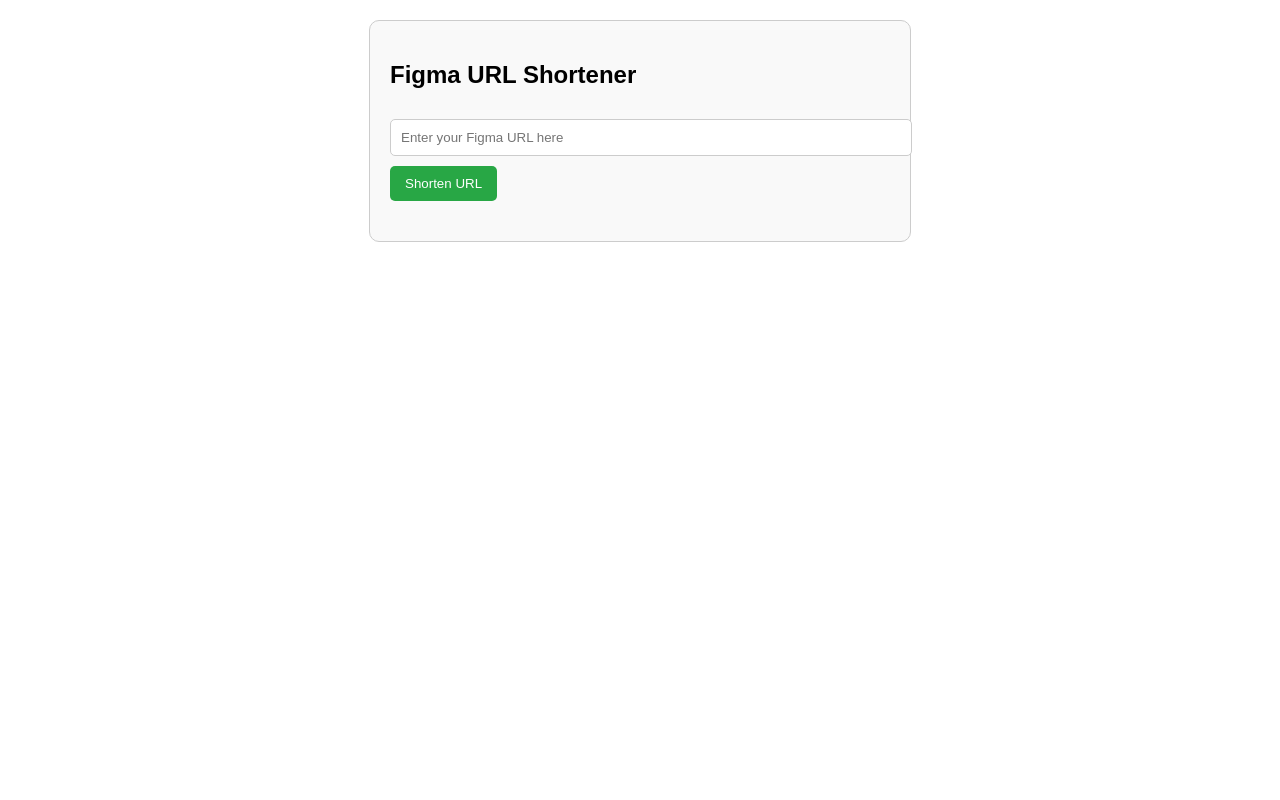
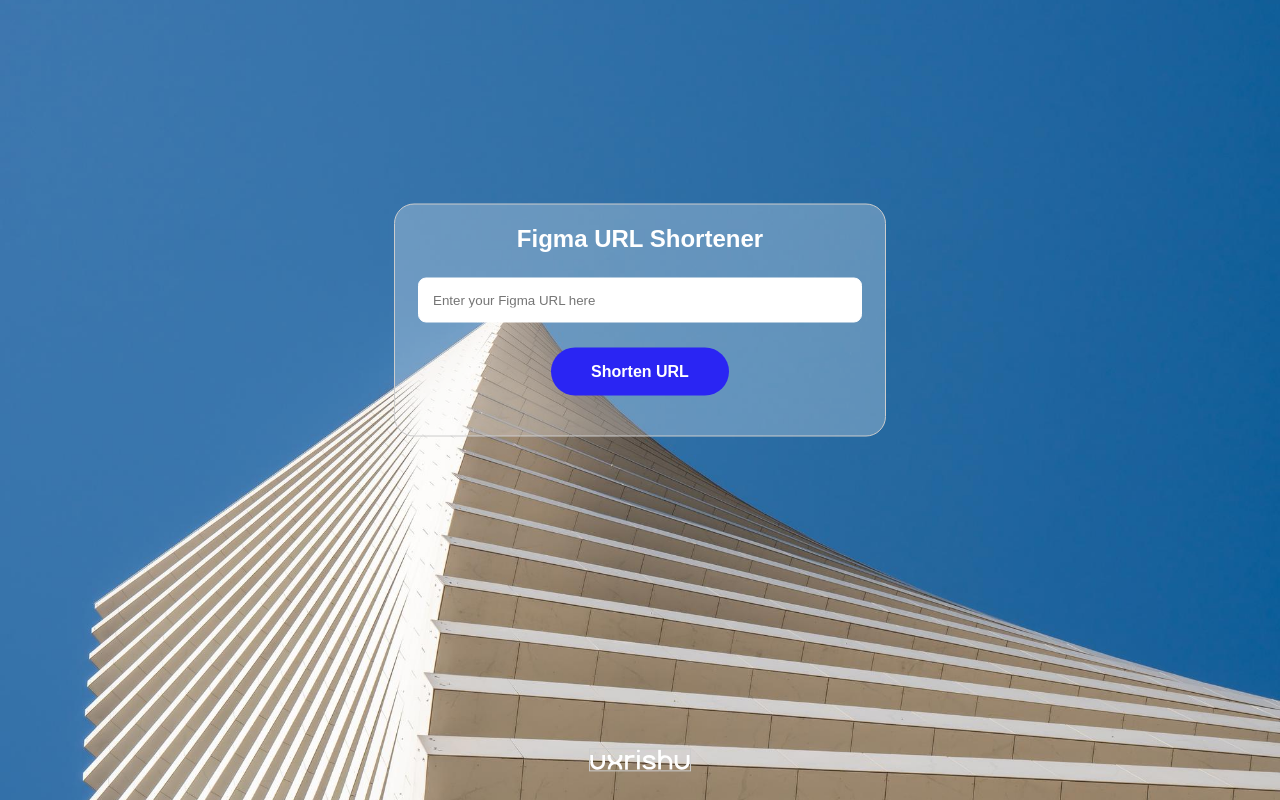
Before and after one commit to uxrishu/fig.ma, a plain HTML site: page index.html in a window 1280 px wide. Drawn offline with Linux system fonts and the light colour scheme.

Commit message:
UI Upgrade

```diff
--- a/index.html
+++ b/index.html
@@ -1,89 +1,62 @@
 <!DOCTYPE html>
 <html lang="en">
   <head>
-    <meta charset="UTF-8">
-    <meta name="viewport" content="width=device-width, initial-scale=1.0">
+    <meta charset="UTF-8" />
+    <meta name="viewport" content="width=device-width, initial-scale=1.0" />
     <title>URL Shortener</title>
-    <style>
-        body {
-            font-family: Arial, sans-serif;
-            margin: 20px;
-        }
-        .container {
-            max-width: 500px;
-            margin: 0 auto;
-            padding: 20px;
-            border: 1px solid #ccc;
-            border-radius: 10px;
-            background-color: #f9f9f9;
-        }
-        input[type="text"] {
-            width: 100%;
-            padding: 10px;
-            margin: 10px 0;
-            border: 1px solid #ccc;
-            border-radius: 5px;
-        }
-        button {
-            padding: 10px 15px;
-            background-color: #28a745;
-            color: white;
-            border: none;
-            border-radius: 5px;
-            cursor: pointer;
-        }
-        button:hover {
-            background-color: #218838;
-        }
-        .result {
-            margin-top: 20px;
-            font-weight: bold;
-        }
-    </style>
+    <link rel="stylesheet" href="./style.css" />
+    <link rel="icon" type="image/x-icon" href="./Favicon.png" />
   </head>
   <body>
-
     <div class="container">
       <h2>Figma URL Shortener</h2>
-        <input type="text" id="longUrl" placeholder="Enter your Figma URL here">
+      <input type="text" id="longUrl" placeholder="Enter your Figma URL here" />
       <button onclick="shortenURL()">Shorten URL</button>
+      <div class="result" id="shortenedUrl" bis_skin_checked="1"></div>
+    </div>
 
-        <div class="result" id="shortenedUrl"></div>
-    </div>
+    <a href="https://uxrishu.com/" target="_blank">
+        <img src="./logo.svg" alt="" class="uxrishu">
+    </a>
 
     <script>
       async function shortenURL() {
-            const longUrl = document.getElementById('longUrl').value;
-            const accessToken = 'be70b50a28811d5482523a6c0ea1dcd10eab03ec';  // Replace with your Bitly API token
-            const url = 'https://api-ssl.bitly.com/v4/shorten';
+        const longUrl = document.getElementById("longUrl").value;
+        const accessToken = "be70b50a28811d5482523a6c0ea1dcd10eab03ec"; // Replace with your Bitly API token
+        const url = "https://api-ssl.bitly.com/v4/shorten";
 
         const headers = {
-                'Authorization': `Bearer ${accessToken}`,
-                'Content-Type': 'application/json'
+          Authorization: `Bearer ${accessToken}`,
+          "Content-Type": "application/json",
         };
 
         const data = {
-                long_url: longUrl
+          long_url: longUrl,
         };
 
         try {
           const response = await fetch(url, {
-                    method: 'POST',
+            method: "POST",
             headers: headers,
-                    body: JSON.stringify(data)
+            body: JSON.stringify(data),
           });
 
           if (response.ok) {
             const jsonResponse = await response.json();
-                    document.getElementById('shortenedUrl').innerHTML = `Shortened URL: <a href="${jsonResponse.link}" target="_blank">${jsonResponse.link}</a>`;
+            document.getElementById(
+              "shortenedUrl"
+            ).innerHTML = `Shortened URL: <a href="${jsonResponse.link}" target="_blank">${jsonResponse.link}</a>`;
           } else {
-                    document.getElementById('shortenedUrl').innerText = `Error: ${response.statusText}`;
+            document.getElementById(
+              "shortenedUrl"
+            ).innerText = `Error: ${response.statusText}`;
           }
         } catch (error) {
-                document.getElementById('shortenedUrl').innerText = `Fetch error: ${error}`;
+          document.getElementById(
+            "shortenedUrl"
+          ).innerText = `Fetch error: ${error}`;
         }
       }
     </script>
-
   </body>
 </html>
--- /dev/null
+++ b/style.css
@@ -0,0 +1,77 @@
+*{
+    margin: 0;
+    padding: 0;
+    overflow: hidden;
+}
+
+body {
+    font-family: Arial, sans-serif;
+    overflow: hidden;
+    width: 100vw;
+    height: 100vh;
+    background-repeat: no-repeat;
+    background-size: cover;
+    object-fit: cover;
+    background-position: center center;
+    background-image: url("./img.jpg");
+}
+.container {
+    width: 450px;
+    position: absolute;
+    top: 40%;
+    left: 50%;
+    transform: translate(-50%, -50%);
+    margin: 0 auto;
+    padding: 20px;
+    border: 1px solid #ccc;
+    border-radius: 20px;
+    background-color: #f9f9f945;
+    color: #fff;
+    text-align: center;
+}
+@media screen and (max-width: 480px) {
+    .container {
+        width: 300px;
+    }
+  }
+
+h2{
+    margin-bottom: 15px;
+}
+input[type="text"] {
+    width: 92%;
+    padding: 14px;
+    margin: 10px 0;
+    border: 1px solid #ffffff;
+    border-radius: 8px;
+}
+button {
+    margin-top: 15px;
+    padding: 15px 40px;
+    background-color: #2a25f3;
+    color: white;
+    border: none;
+    border-radius: 35px;
+    cursor: pointer;
+    font-weight: 700;
+    font-size: 16px;
+}
+
+.result {
+    margin-top: 20px;
+    font-weight: bold;
+}
+a{
+    color: #fff;
+}
+
+.uxrishu{
+    color: #fff;
+    margin: 0 auto;
+    width: 100px;
+    position: absolute;
+    top: 95%;
+    left: 50%;
+    transform: translate(-50%, -50%);
+    border: 1px solid #ccc;
+}
```
Also changed, not shown: Favicon.png (added), img.jpg (added), logo.svg (added). Lines whose indentation alone changed are shown as unchanged.
